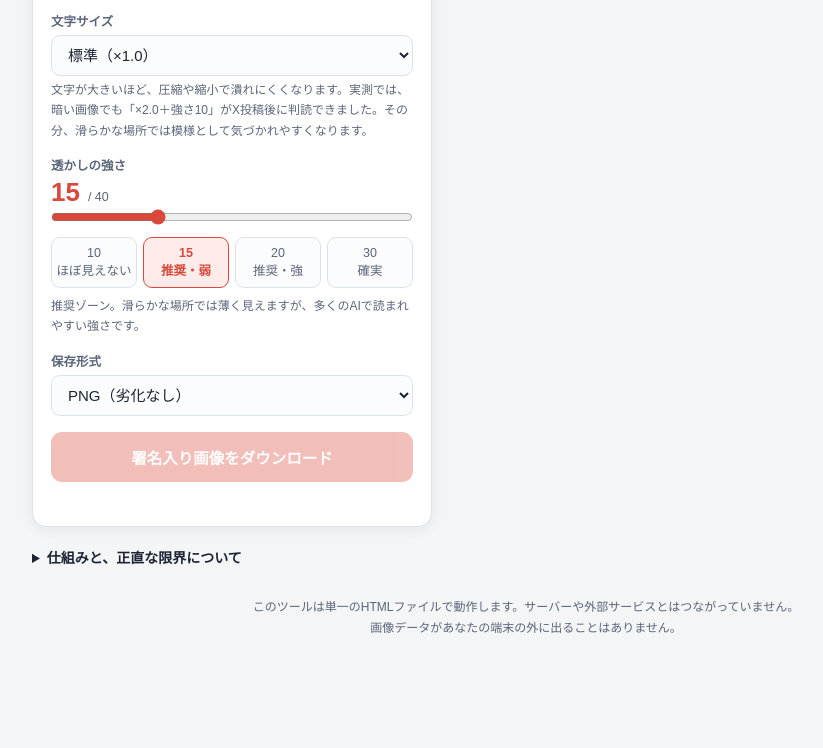
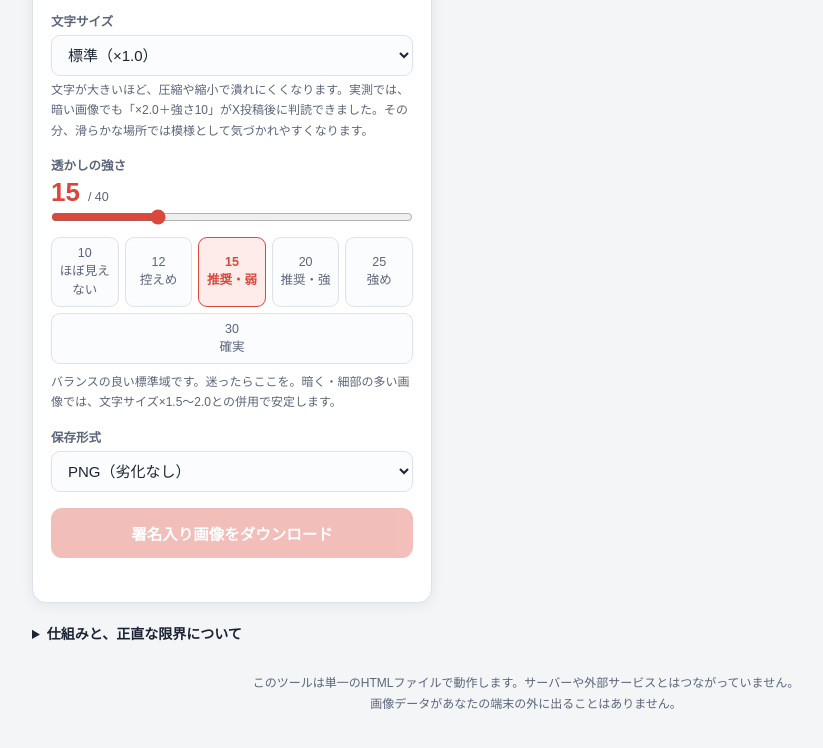
Before and after one commit to asuberu1979/ai-watermark-tool, a plain HTML site: page index.html in a window 1280 px wide. Shown: the part 952-1700 px from the top of the page, without its empty margins (114-937 px from the left). Before the commit the page ends 1648 px from the top, so only its background shows below. Drawn offline with Linux system fonts and the light colour scheme.

Commit message:
強さプリセットを拡充（10/12/15/20/25/30）：10〜15の常用域を細かく選べるように

```diff
--- a/index.html
+++ b/index.html
@@ -124,8 +124,10 @@
       <input type="range" id="strength" min="5" max="40" value="15">
       <div class="presets" id="presets">
         <button data-s="10">10<br>ほぼ見えない</button>
+        <button data-s="12">12<br>控えめ</button>
         <button data-s="15" class="on">15<br>推奨・弱</button>
         <button data-s="20">20<br>推奨・強</button>
+        <button data-s="25">25<br>強め</button>
         <button data-s="30">30<br>確実</button>
       </div>
       <div class="guide" id="sguide"></div>
@@ -199,7 +201,8 @@ function getLines() {
 
 function guideText(s) {
   if (s <= 10) return "ほぼ視認できません。明るく滑らかな画像ではGrokの判読実績がありますが、暗く・細部の多い画像では読めなかった実測があります。迷ったら15以上を。";
-  if (s <= 20) return "推奨ゾーン。滑らかな場所では薄く見えますが、多くのAIで読まれやすい強さです。";
+  if (s <= 15) return "バランスの良い標準域です。迷ったらここを。暗く・細部の多い画像では、文字サイズ×1.5〜2.0との併用で安定します。";
+  if (s <= 20) return "推奨ゾーン（強）。読み取りは安定しますが、滑らかな場所では薄く目立ちます。";
   return "人間にも見えやすくなります。その分、読み取りは最も確実です。";
 }
 
```
